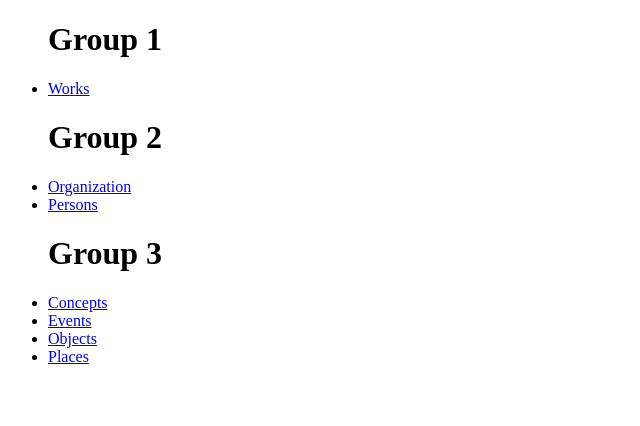
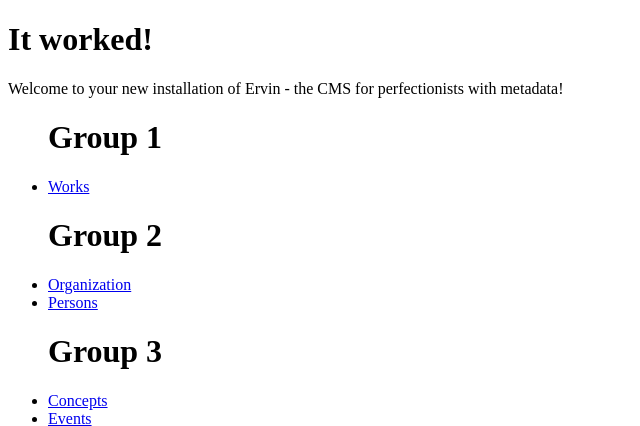
Before and after one commit to egh/ervin, a Django app: template ervin/templates/ervin/home.html in a window 1280 px wide. Shown: the top 426 px of the page, without its empty margins (0-640 px from the left). Run offline with Django 3.2, Linux system fonts and the light colour scheme; the template is opened without the code that fills it, so the values that code supplies are empty.

Commit message:
add more info to front page

```diff
--- a/ervin/templates/ervin/home.html
+++ b/ervin/templates/ervin/home.html
@@ -2,6 +2,11 @@
 {% load ervintags %}
 {% block html_title %}{{person}}{% endblock %}
 {% block content %}
+
+<h1>It worked!</h1>
+
+<p>Welcome to your new installation of Ervin - the CMS for
+perfectionists with metadata!</p>
 
 <ul>
 <h1>Group 1</h1>
```
